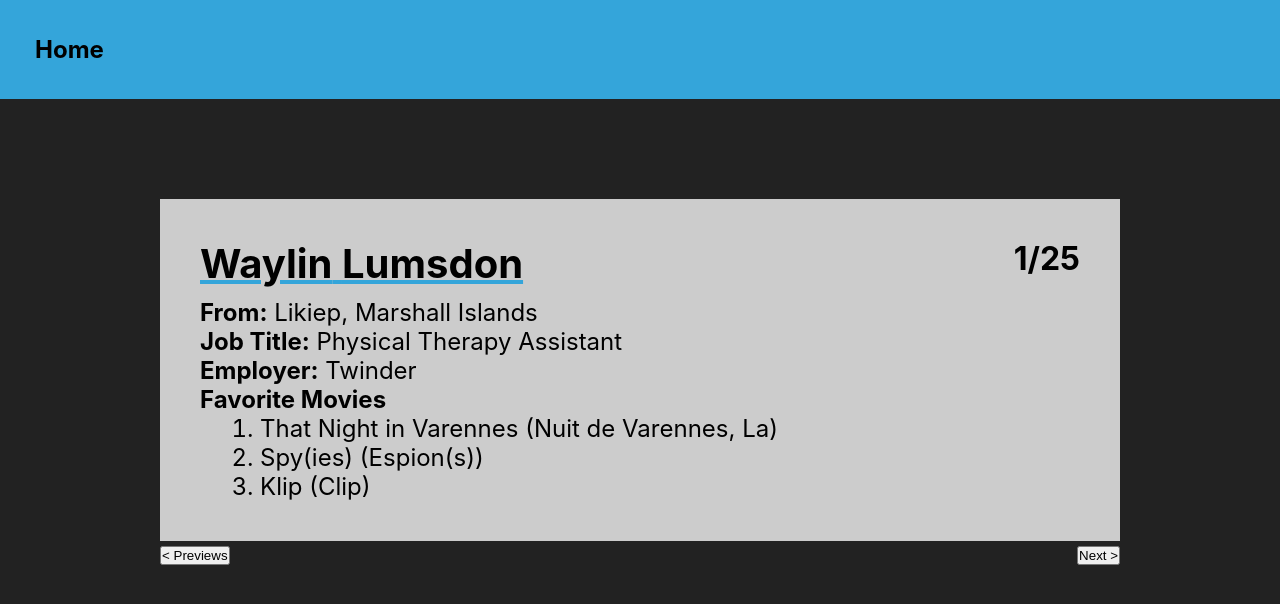
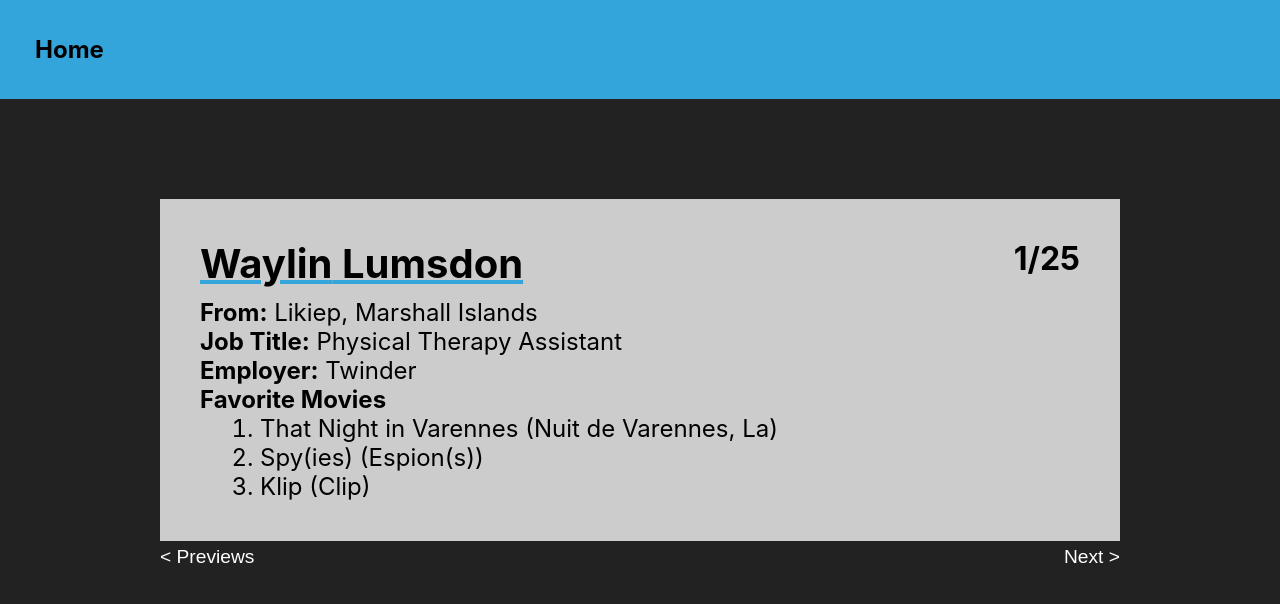
Before and after one commit to its-gio/react-2-afternoon, a React (Create React App) app: page / in a window 1280 px wide. Shown: the top 604 px of the page. Built offline with nearby package versions, Linux system fonts and the light colour scheme.

Commit message:
Button styles for Prev and Next look more like mockup

```diff
--- a/src/App.css
+++ b/src/App.css
@@ -52,3 +52,15 @@ nav {
   display: flex;
   justify-content: space-between;
 }
+
+.directory button {
+  background: none;
+  color: #fff;
+  border: none;
+  font-size: 1.2rem;
+  cursor: pointer;
+}
+
+.directory button:focus {
+  outline: none;
+}
```
